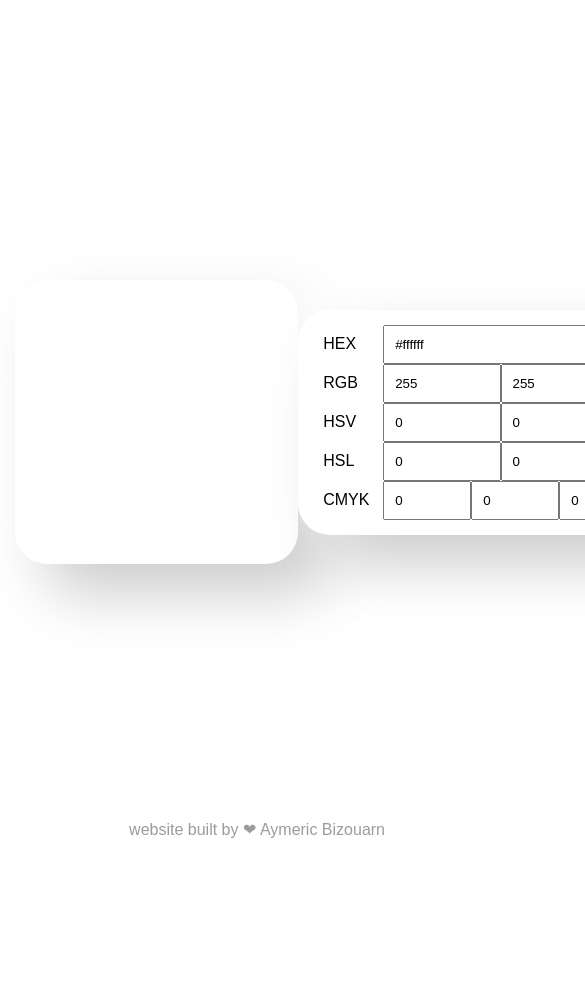
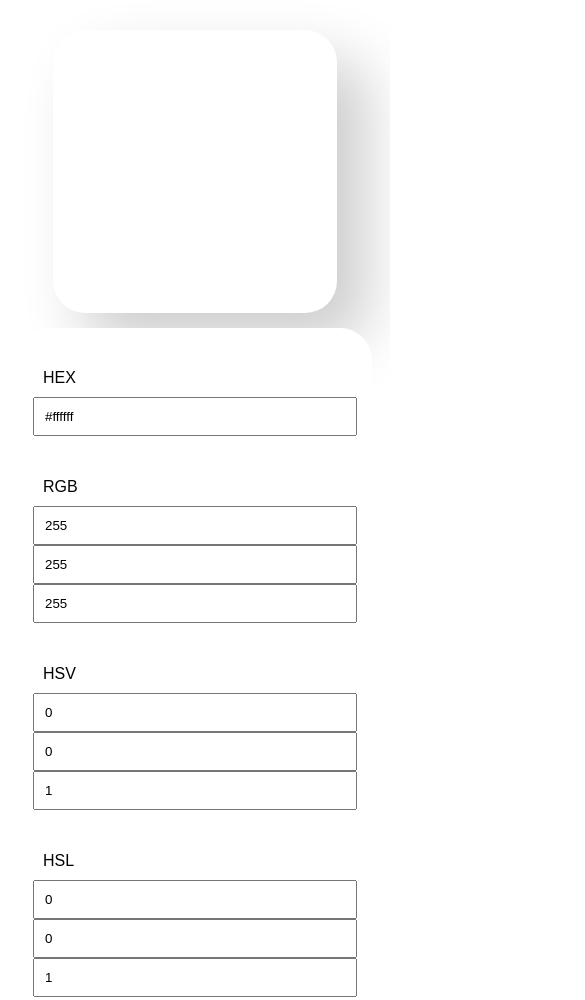
Before and after one commit to bizouarn/Color-converter-GUI, a plain HTML site: page index.html in a window 390 px wide. Shown: the top 1000 px of the page, 585 px wide, since content can reach past the window. Before the commit the page ends 844 px from the top, so only its background shows below. Drawn offline with Linux system fonts and the light colour scheme.

Commit message:
update phone css

```diff
--- a/index.html
+++ b/index.html
@@ -2,6 +2,9 @@
 <html lang="fr">
 <head>
   <meta charset="utf-8">
+  <meta name="viewport" content="width=device.width, initial-scale=1.0">
+  <meta content='width=device-width; initial-scale=1.0; maximum-scale=1.0; user-scalable=0;' name='viewport'/>
+  <meta name="viewport" content="width=device-width"/>
   <title>Color converter</title>
   <link id="stylesheet" href="./style.css" rel="stylesheet" type="text/css" />
   <script src="./script.js"></script>
--- a/style.css
+++ b/style.css
@@ -20,10 +20,57 @@ body{
   margin: 0;
   padding: 15px;
 }
-content{
-  display: grid;
-  grid-template-columns: 1fr 2fr;
-  width: 100%;
+
+/* affichage portable */
+@media only screen and (max-width: 800px) {
+	content {
+		display: grid;
+		grid-template-rows: 1fr 1fr;
+		height: 100%;
+		width: 100%;
+	}
+	p{
+		display: grid;
+		grid-auto-columns: 1fr;
+		grid-template-columns: 1fr;
+	}
+	.flex-midle.morph{
+		background: white;
+		width: 90%;
+		margin: auto;
+		box-shadow: none!important;
+	}
+	form{
+		width:100%;
+	}
+	footer{
+		text-align: center;
+	}
+	.flex-midle{
+		padding-bottom: 15px;
+		padding-top: 15px;
+	}
+}
+/* affichage pc */
+@media only screen and (min-width: 800px) {
+	content{
+	  display: grid;
+	  grid-template-columns: 1fr 2fr;
+	  width: 100%;
+	}
+	p{
+	  display: inline-grid;
+	  grid-auto-columns: 1fr;
+	  grid-auto-flow: column;
+	  grid-template-columns: 70px 1fr;
+	  margin: 0;
+	}
+	footer{
+		position: absolute;
+	    right: 0;
+	    bottom: 0;
+	    padding: 5px;
+	}
 }
 .square{
   --dd: calc(30vh);
@@ -42,20 +89,9 @@ content{
   display: flex;
   align-items: center;
 }
-p{
-  display: inline-grid;
-  grid-auto-columns: 1fr;
-  grid-auto-flow: column;
-  grid-template-columns: 70px 1fr;
-  margin: 0;
-}
 p *{
   padding: 10px;
 }
 footer{
-  position: absolute;
-  right: 0;
-  bottom: 0;
-  padding: 5px;
   color: rgb(calc(var(--r) - var(--intensity) * 2),calc(var(--g) - var(--intensity) * 2),calc(var(--b) - var(--intensity) * 2))
 }
```
